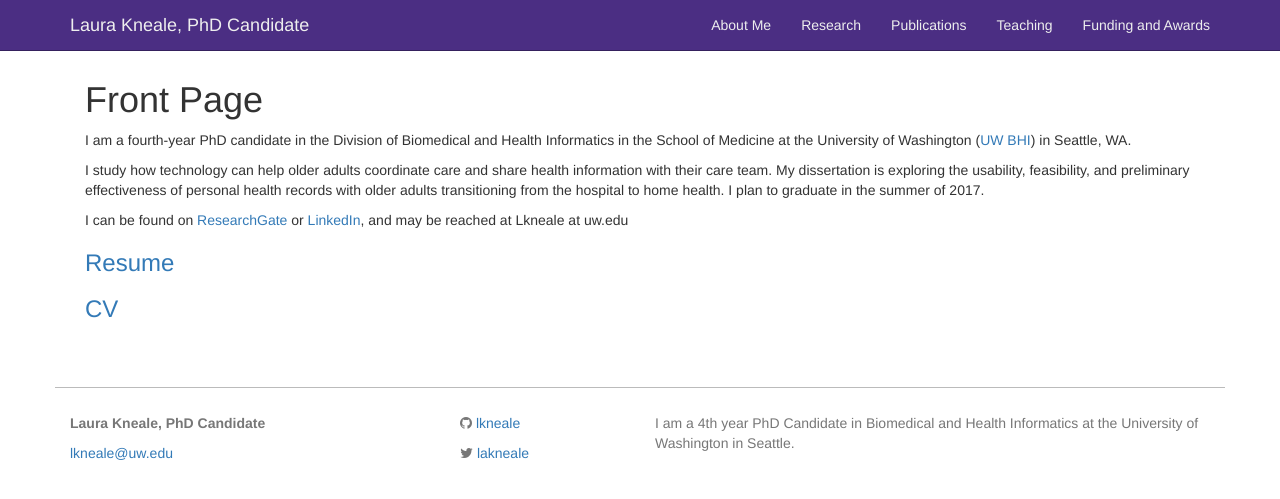
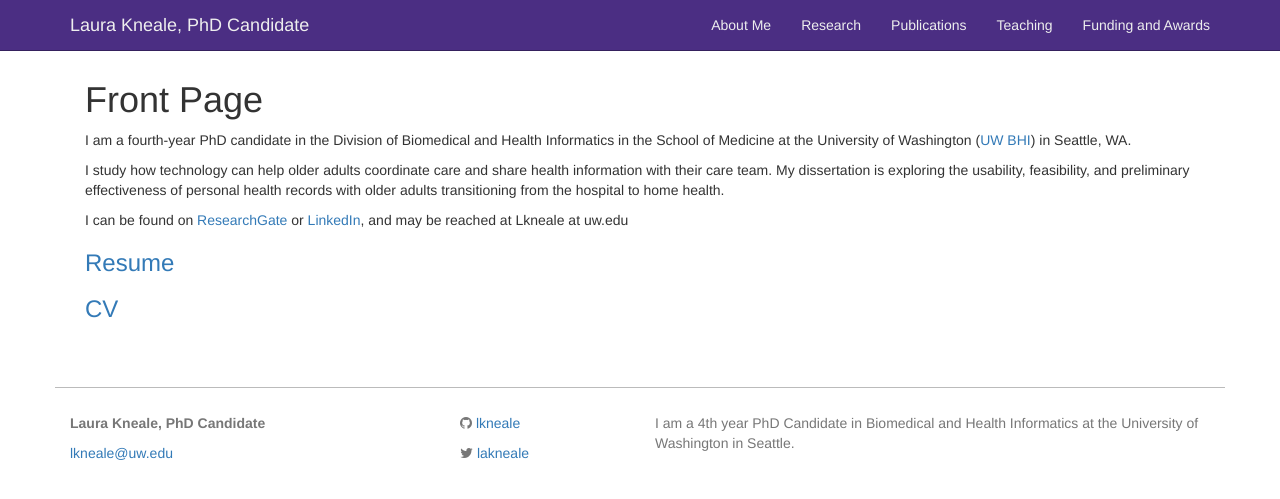
Before and after one commit to lkneale/lkneale.github.io, a Jekyll site: the page built from about.md, in a window 1280 px wide. Shown: the top 499 px of the page. Built offline with Jekyll 4.4.1, drawn with Linux system fonts in a browser that asks for light colours.

Commit message:
Update about.md

```diff
--- a/about.md
+++ b/about.md
@@ -6,7 +6,7 @@ permalink: /about/
 
 I am a fourth-year PhD candidate in the Division of Biomedical and Health Informatics in the School of Medicine at the University of Washington ([UW BHI](https://www.bhi.washington.edu/)) in Seattle, WA.
 
-I study how technology can help older adults coordinate care and share health information with their care team. My dissertation is exploring the usability, feasibility, and preliminary effectiveness of personal health records with older adults transitioning from the hospital to home health. I plan to graduate in the summer of 2017.
+I study how technology can help older adults coordinate care and share health information with their care team. My dissertation is exploring the usability, feasibility, and preliminary effectiveness of personal health records with older adults transitioning from the hospital to home health.
 
 I can be found on [ResearchGate](https://www.researchgate.net/profile/Laura_Kneale) or [LinkedIn](https://www.linkedin.com/in/lkneale), and may be reached at Lkneale at uw.edu
 
```
